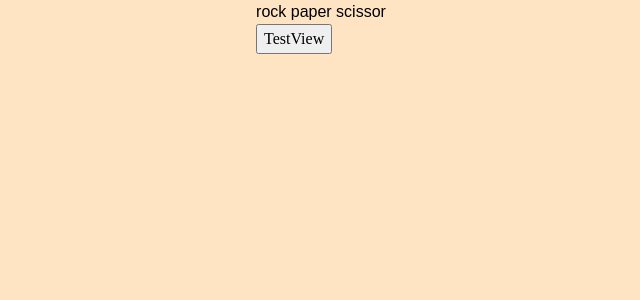
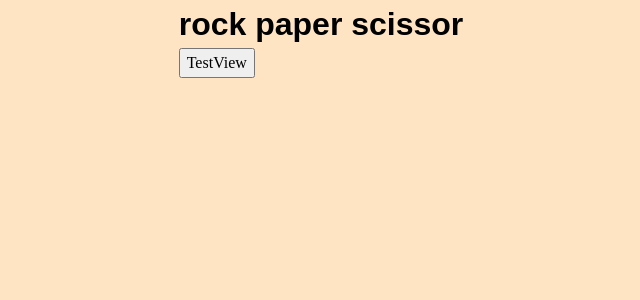
Before and after one commit to coding-bootcamps-eu/final-project-2024-06-gamebox, a Vue app: page /Test in a window 1280 px wide. Shown: the top 300 px of the page, without its empty margins (319-959 px from the left). Built offline with nearby package versions, Linux system fonts and the light colour scheme.

Commit message:
first commit, navigation between sites and loading the single games in the SingleGameView

```diff
--- a/src/components/ScissorsGame.vue
+++ b/src/components/ScissorsGame.vue
@@ -24,7 +24,7 @@
       </span>
     </div>
   </section> -->
-  <p>rock paper scissor</p>
+  <h1>rock paper scissor</h1>
 </template>
 
 <!-- <script>
--- a/src/views/SingleGameView.vue
+++ b/src/views/SingleGameView.vue
@@ -17,11 +17,9 @@
 
     {{ gameId }}
 
-    <!-- <component v-if="gameId === '1'" :is="gamesStore.getGameById(1)?.gamename"></component>
+    <component v-if="gameId === '1'" :is="gamesStore.getGameById(1)?.gamename"></component>
     <component v-if="gameId === '2'" :is="gamesStore.getGameById(2)?.gamename"></component>
-    <component v-if="gameId === '3'" :is="gamesStore.getGameById(3)?.gamename"></component> -->
-
-    <component v-if="gameId === true" :is="dynamicGameComponent"></component>
+    <component v-if="gameId === '3'" :is="gamesStore.getGameById(3)?.gamename"></component>
   </div>
 </template>
 
@@ -48,12 +46,12 @@ export default {
   computed: {
     gameId() {
       return this.$route.params.id
-    },
+    }
 
-    dynamicGameComponent() {
-      const game = this.gamesStore.getGameById(this.gameId)
-      return game ? game.gamename : null
-    }
+    // dynamicGameComponent() {
+    //   const game = this.gamesStore.getGameById(this.gameId)
+    //   return game ? game.gamename : null
+    // }
 
     // gameComponent() {
     //   return this.gamesStore.getGameById(this.gameId)?.gamename
```
